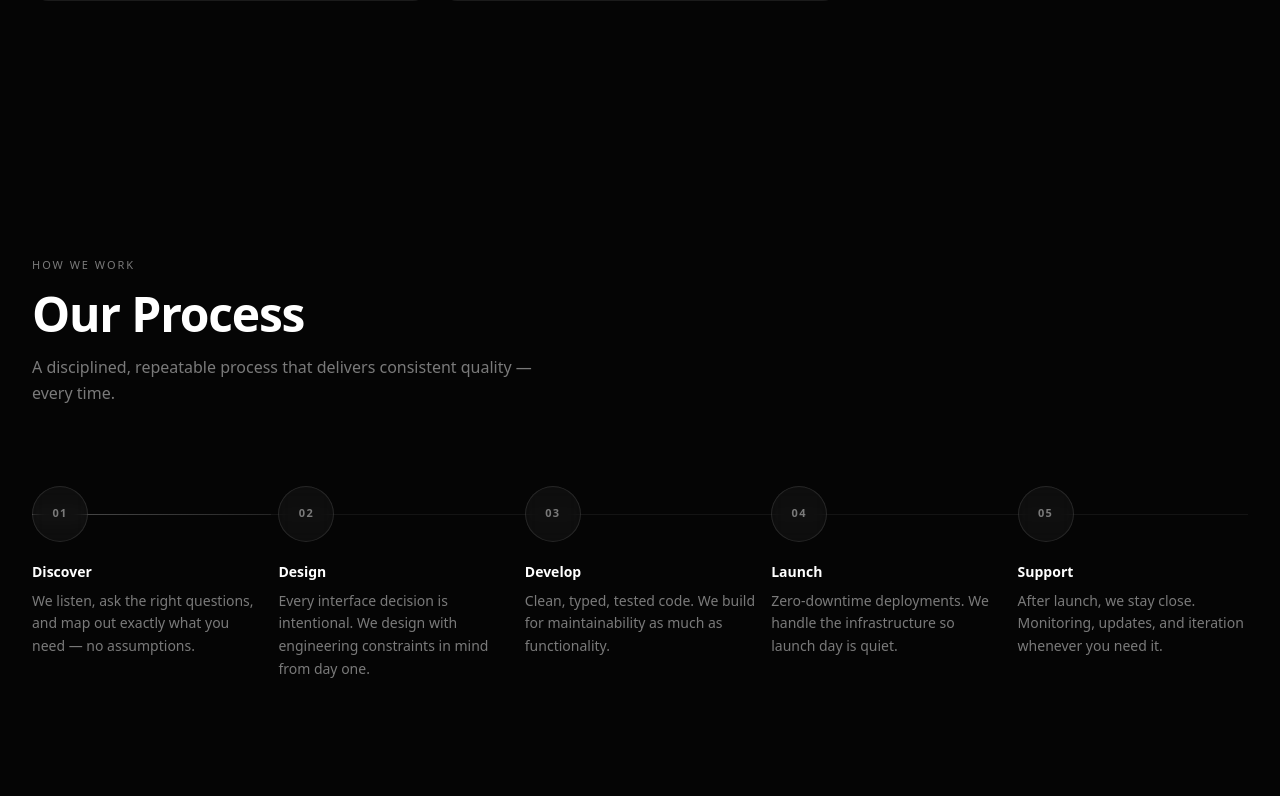
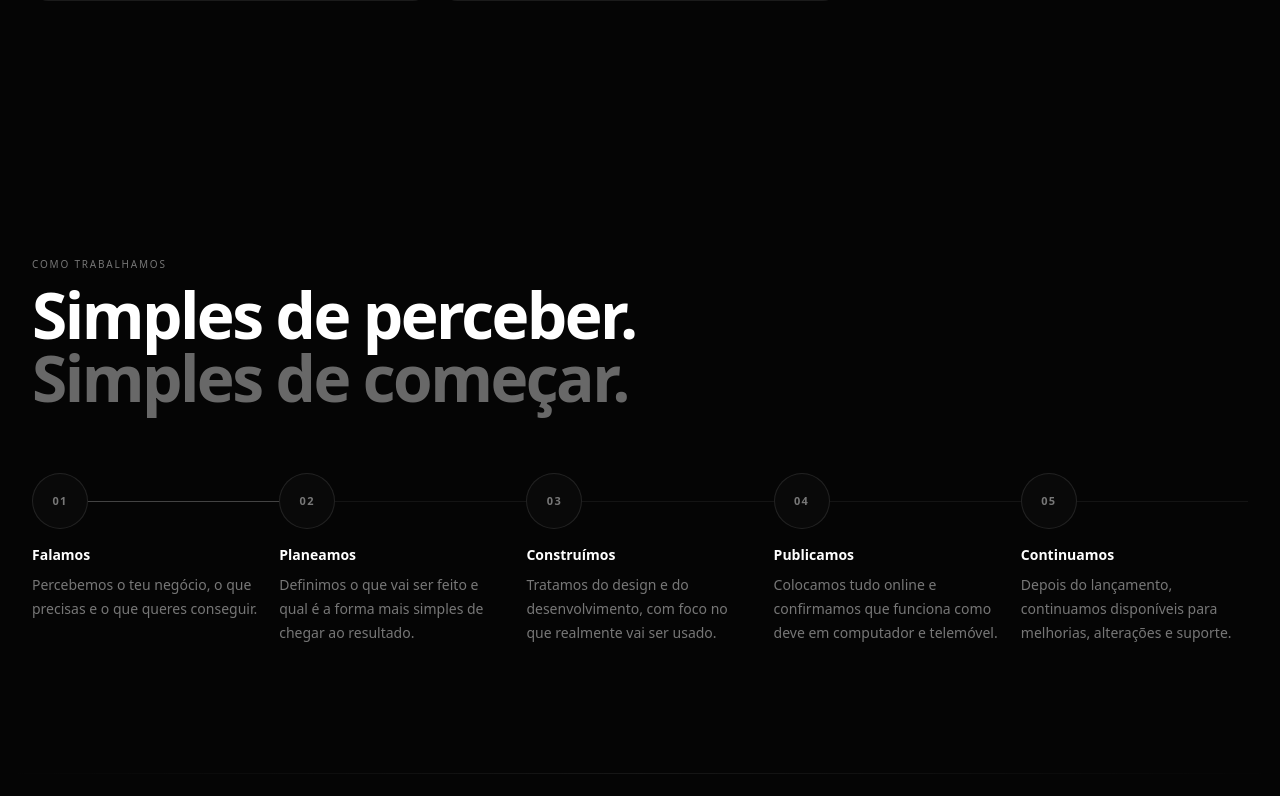
Before and after one commit to martimfm1/silentra-web, a Next.js app: page / in a window 1280 px wide. Shown: the part 4164-4960 px from the top of the page. Built offline with nearby package versions, Linux system fonts and the light colour scheme.

Commit message:
Simplify process section for clearer buying journey

```diff
--- a/components/process.tsx
+++ b/components/process.tsx
@@ -4,103 +4,39 @@ import { useRef } from "react";
 import { motion, useScroll, useTransform } from "framer-motion";
 
 const steps = [
-  {
-    number: "01",
-    title: "Discover",
-    description: "We listen, ask the right questions, and map out exactly what you need — no assumptions.",
-  },
-  {
-    number: "02",
-    title: "Design",
-    description: "Every interface decision is intentional. We design with engineering constraints in mind from day one.",
-  },
-  {
-    number: "03",
-    title: "Develop",
-    description: "Clean, typed, tested code. We build for maintainability as much as functionality.",
-  },
-  {
-    number: "04",
-    title: "Launch",
-    description: "Zero-downtime deployments. We handle the infrastructure so launch day is quiet.",
-  },
-  {
-    number: "05",
-    title: "Support",
-    description: "After launch, we stay close. Monitoring, updates, and iteration whenever you need it.",
-  },
+  { number: "01", title: "Falamos", description: "Percebemos o teu negócio, o que precisas e o que queres conseguir." },
+  { number: "02", title: "Planeamos", description: "Definimos o que vai ser feito e qual é a forma mais simples de chegar ao resultado." },
+  { number: "03", title: "Construímos", description: "Tratamos do design e do desenvolvimento, com foco no que realmente vai ser usado." },
+  { number: "04", title: "Publicamos", description: "Colocamos tudo online e confirmamos que funciona como deve em computador e telemóvel." },
+  { number: "05", title: "Continuamos", description: "Depois do lançamento, continuamos disponíveis para melhorias, alterações e suporte." },
 ];
 
 export function Process() {
   const containerRef = useRef<HTMLDivElement>(null);
-  const { scrollYProgress } = useScroll({
-    target: containerRef,
-    offset: ["start end", "end start"],
-  });
+  const { scrollYProgress } = useScroll({ target: containerRef, offset: ["start end", "end start"] });
   const lineWidth = useTransform(scrollYProgress, [0.1, 0.9], ["0%", "100%"]);
 
   return (
-    <section
-      className="relative py-32 overflow-hidden"
-      aria-label="Our process"
-    >
-      <div className="mx-auto max-w-7xl px-6 lg:px-8">
-        {/* Header */}
-        <motion.div
-          initial={{ opacity: 0, y: 20 }}
-          whileInView={{ opacity: 1, y: 0 }}
-          viewport={{ once: true, margin: "-80px" }}
-          transition={{ duration: 0.7, ease: [0.25, 0.1, 0.25, 1] }}
-          className="mb-20 max-w-xl"
-        >
-          <p className="mb-4 text-[11px] font-medium uppercase tracking-[0.18em] text-[#7a7a7a]">
-            How we work
-          </p>
-          <h2 className="text-balance text-4xl font-semibold tracking-[-0.025em] text-white sm:text-5xl">
-            Our Process
-          </h2>
-          <p className="mt-4 text-pretty text-base leading-relaxed text-[#7a7a7a]">
-            A disciplined, repeatable process that delivers consistent quality — every time.
-          </p>
+    <section className="relative overflow-hidden py-24 sm:py-28 lg:py-32" aria-label="Como trabalhamos">
+      <div className="mx-auto w-full max-w-7xl px-4 sm:px-6 lg:px-8">
+        <motion.div initial={{ opacity: 0, y: 18 }} whileInView={{ opacity: 1, y: 0 }} viewport={{ once: true, margin: "-80px" }} transition={{ duration: 0.6 }} className="mb-12 max-w-2xl sm:mb-16">
+          <p className="mb-3 text-[10px] font-medium uppercase tracking-[0.18em] text-[#767676]">Como trabalhamos</p>
+          <h2 className="text-balance text-[clamp(2.35rem,6vw,4rem)] font-semibold leading-[0.98] tracking-[-0.04em] text-white">Simples de perceber. <span className="text-[#686868]">Simples de começar.</span></h2>
         </motion.div>
 
-        {/* Timeline */}
         <div ref={containerRef} className="relative">
-          {/* Animated connecting line — desktop only */}
-          <div
-            className="hidden lg:block absolute top-7 left-0 right-0 h-px bg-[rgba(255,255,255,0.06)]"
-            aria-hidden="true"
-          >
-            <motion.div
-              style={{ width: lineWidth }}
-              className="h-full bg-gradient-to-r from-[rgba(255,255,255,0.25)] to-[rgba(255,255,255,0.08)] origin-left"
-            />
+          <div className="absolute left-7 right-0 top-7 hidden h-px bg-white/[0.06] lg:block" aria-hidden="true">
+            <motion.div style={{ width: lineWidth }} className="h-full origin-left bg-white/20" />
           </div>
-
-          <div className="grid grid-cols-1 sm:grid-cols-2 lg:grid-cols-5 gap-8 lg:gap-4">
+          <div className="grid grid-cols-1 gap-8 sm:grid-cols-2 lg:grid-cols-5 lg:gap-5">
             {steps.map((step, i) => (
-              <motion.div
-                key={step.title}
-                initial={{ opacity: 0, y: 24 }}
-                whileInView={{ opacity: 1, y: 0 }}
-                viewport={{ once: true, margin: "-60px" }}
-                transition={{ duration: 0.7, delay: i * 0.1, ease: [0.25, 0.1, 0.25, 1] }}
-                className="relative flex flex-col gap-5"
-              >
-                {/* Step node */}
-                <div className="relative z-10 flex h-14 w-14 items-center justify-center rounded-full border border-[rgba(255,255,255,0.1)] bg-[rgba(255,255,255,0.04)] backdrop-blur">
-                  <span className="text-[11px] font-semibold tracking-[0.12em] text-[#7a7a7a]">
-                    {step.number}
-                  </span>
+              <motion.div key={step.title} initial={{ opacity: 0, y: 20 }} whileInView={{ opacity: 1, y: 0 }} viewport={{ once: true, margin: "-40px" }} transition={{ duration: 0.55, delay: i * 0.07 }} className="relative flex flex-col gap-4">
+                <div className="relative z-10 flex h-14 w-14 items-center justify-center rounded-full border border-white/10 bg-[#090909]">
+                  <span className="text-[11px] font-semibold tracking-[0.12em] text-[#777]">{step.number}</span>
                 </div>
-
                 <div className="flex flex-col gap-2">
-                  <h3 className="text-sm font-semibold text-white">
-                    {step.title}
-                  </h3>
-                  <p className="text-sm leading-relaxed text-[#7a7a7a]">
-                    {step.description}
-                  </p>
+                  <h3 className="text-sm font-semibold text-white">{step.title}</h3>
+                  <p className="text-sm leading-6 text-[#777]">{step.description}</p>
                 </div>
               </motion.div>
             ))}
```
